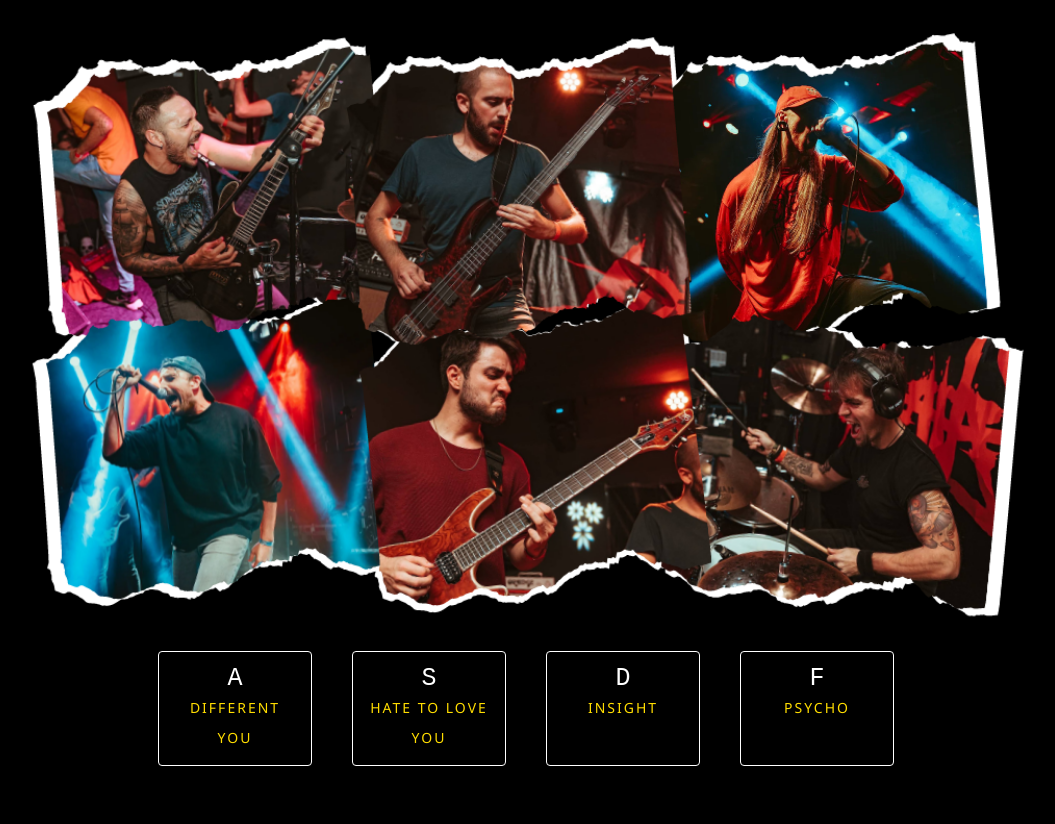
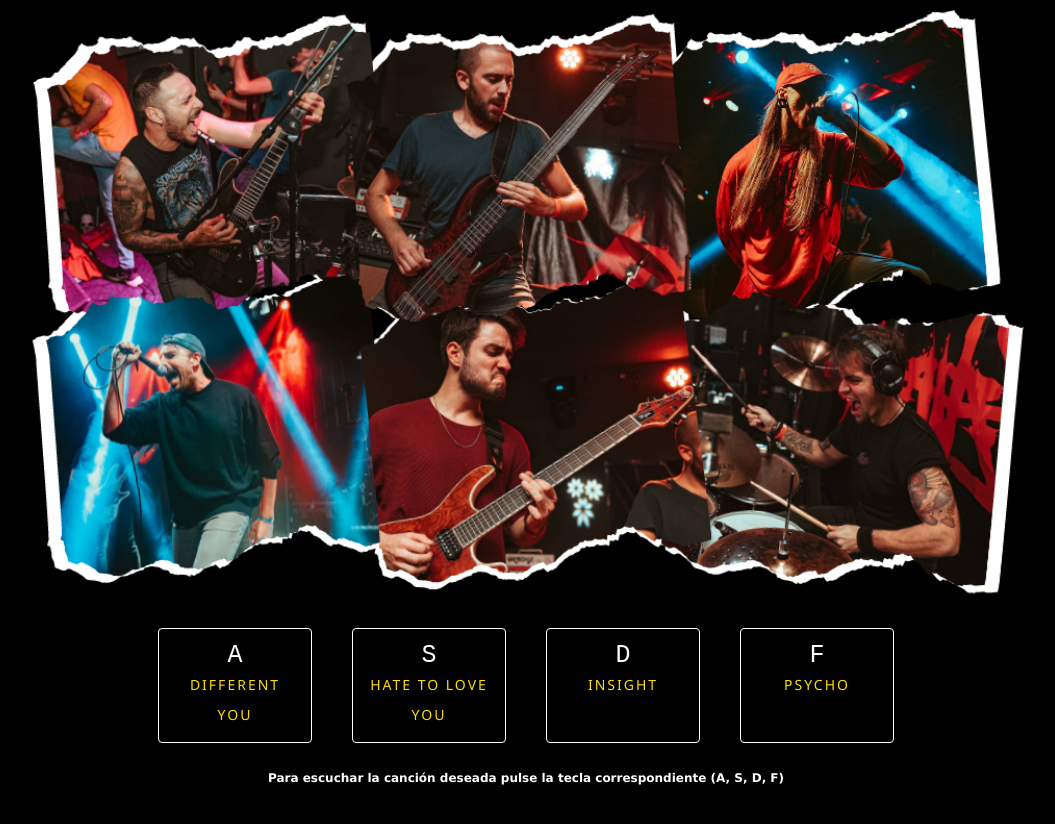
Before and after one commit to celiamartin11/Personal-Project-Sonidos-Musica-JavaScript, a plain HTML site: page index.html in a window 1280 px wide. Shown: the top 824 px of the page, without its empty margins (114-1169 px from the left). Drawn offline with Linux system fonts and the light colour scheme.

Commit message:
add last sentence

```diff
--- a/index.html
+++ b/index.html
@@ -31,6 +31,9 @@
           <span class="sound">Psycho</span>
         </div>
       </div>
+      <div class="contain-info">
+        <h1 class="info">Para escuchar la canción deseada pulse la tecla correspondiente (A, S, D, F)</h1>
+      </div>
     </div>
     <audio data-key="65" class="audio" src="./sounds/Different You.mp3"></audio>
     <audio data-key="83" class="audio" src="./sounds/Hate_to_Love_ You.mp3"></audio>
--- a/style.css
+++ b/style.css
@@ -58,3 +58,13 @@ kbd{
     border-color: #ffdd00;
     box-shadow: 0 0 1rem #ffdd00;
 }
+
+.contain-info{
+    height: 10vh;
+}
+
+.info{
+    color: white;
+    font-family: Verdana, Geneva, Tahoma, sans-serif;
+    font-size: 12px;
+}
```
